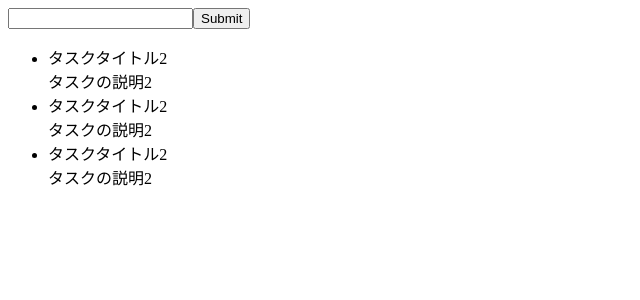
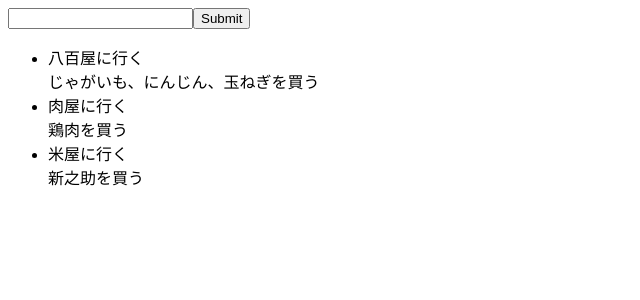
Before and after one commit to C058/react-handson, a React app: page / in a window 1280 px wide. Shown: the top 300 px of the page, without its empty margins (0-640 px from the left). Built offline with nearby package versions, Linux system fonts and the light colour scheme; the HTML template or start-up script is replaced by a standard one.

Commit message:
値を受け取って表示できるようにした

```diff
--- a/src/todoList/list.js
+++ b/src/todoList/list.js
@@ -5,9 +5,9 @@ export class List extends React.Component {
   render() {
     return (
         <ul class="list">
-            <Task/>
-            <Task/>
-            <Task/>
+            <Task title="八百屋に行く" description="じゃがいも、にんじん、玉ねぎを買う"/>
+            <Task title="肉屋に行く" description="鶏肉を買う"/>
+            <Task title="米屋に行く" description="新之助を買う"/>
         </ul>
     );
   }
--- a/src/todoList/task.js
+++ b/src/todoList/task.js
@@ -4,8 +4,8 @@ export class Task extends React.Component {
   render() {
     return (
         <li class="list-item">
-        <div class="task-title">タスクタイトル2</div>
-        <div class="task-description">タスクの説明2</div>
+        <div class="task-title">{this.props.title}</div>
+        <div class="task-description">{this.props.description}</div>
         </li>
     );
   }
```
